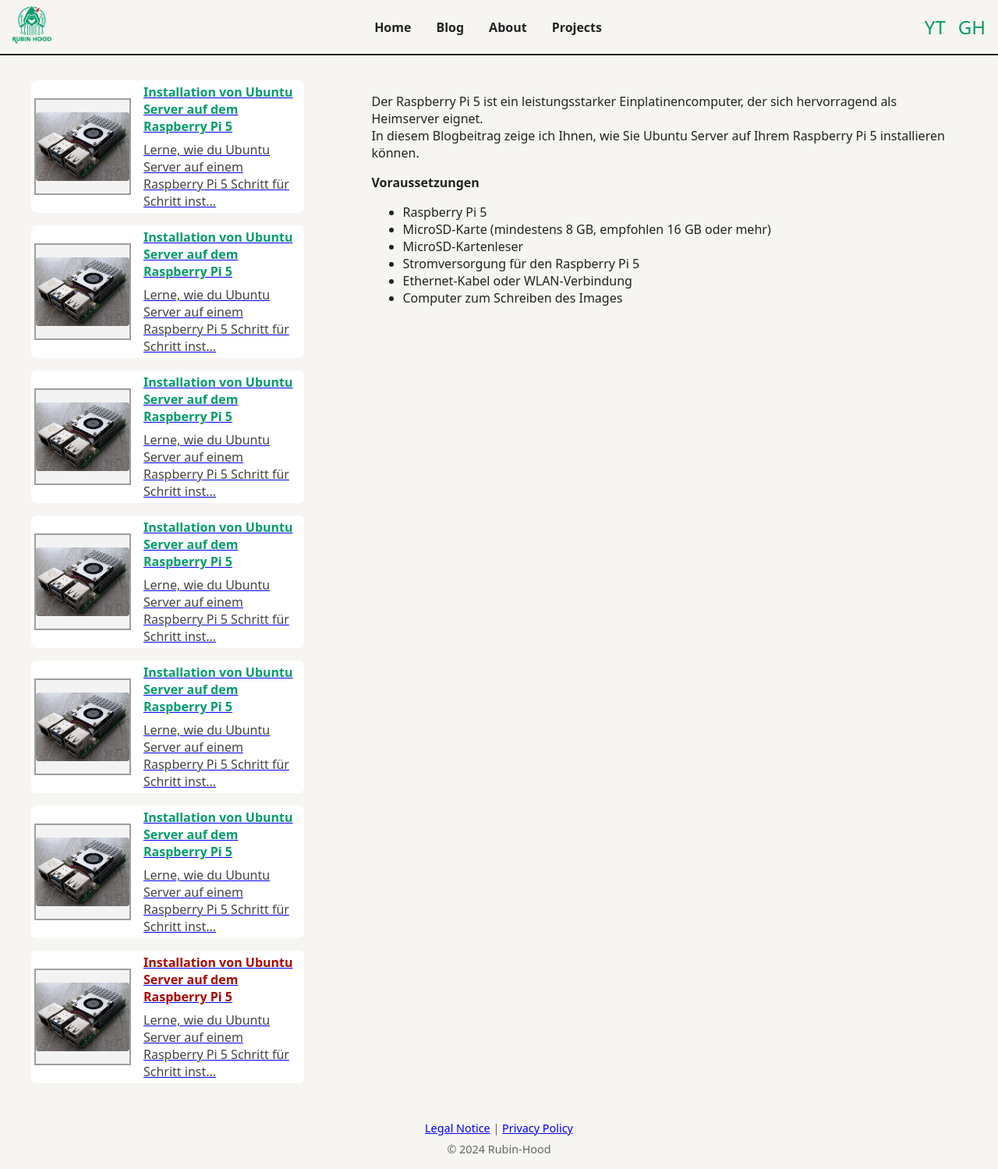
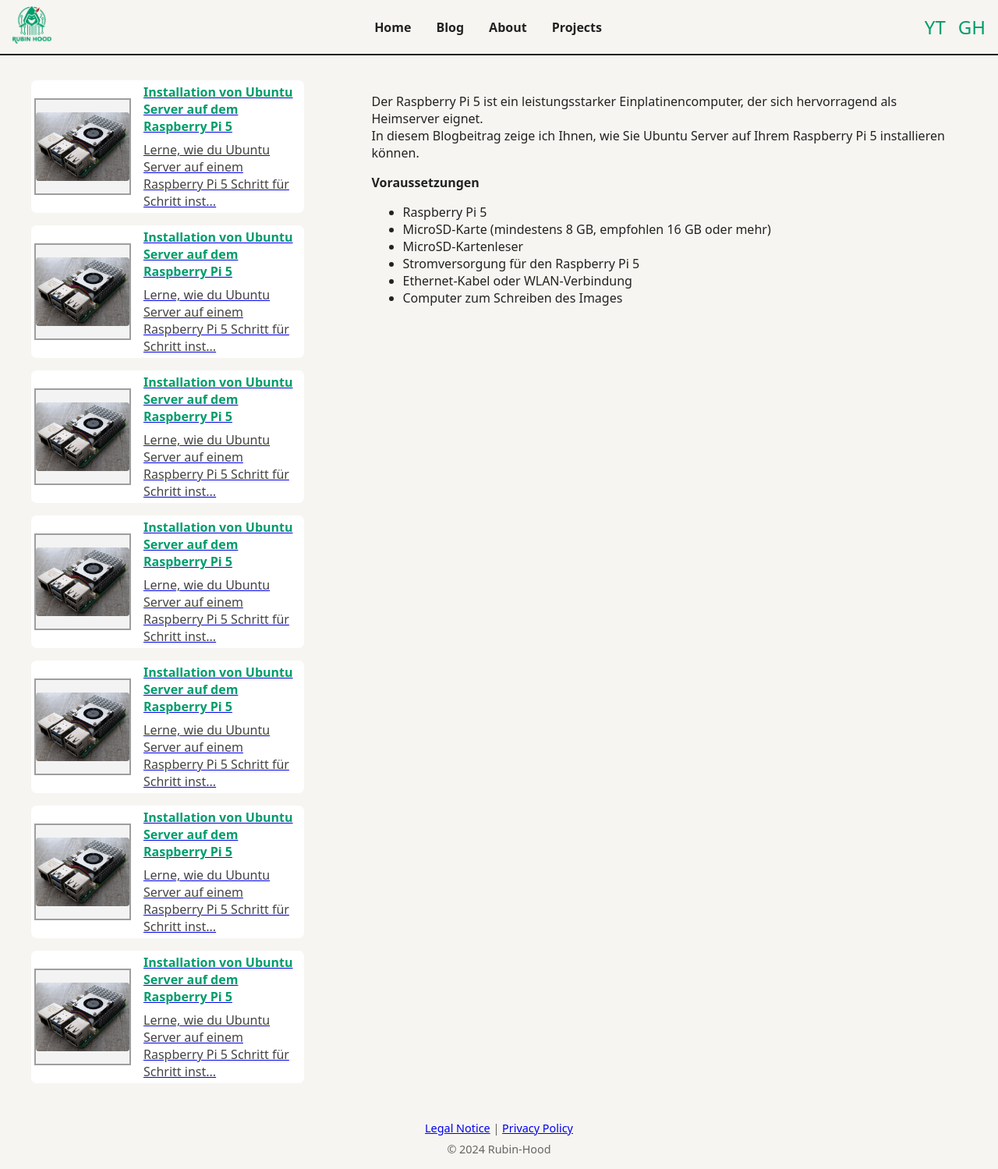
Before and after one commit to rubin-hood/rubinhood-blog, a Jekyll site: the page built from _posts/2024-06-01-beispiel.md, in a window 1280 px wide. Shown: the whole page at 78% size. Built offline with Jekyll 4.4.1, drawn with Linux system fonts in a browser that asks for light colours.

Commit message:
Update style.css

```diff
--- a/assets/css/style.css
+++ b/assets/css/style.css
@@ -161,10 +161,10 @@
 
 /* Markierung für aktiven Blog (Sidebar) */
 .blog-card.active {
-  border-color: #AA0600 !important;                /* Roter Rahmen */
+  border-color: #009C6C;                /* Roter Rahmen */
 }
 .blog-card.active .card-title {
-  color: #AA0600 !important;                       /* Titel in Rot */
+  color: #009C6C;                       /* Titel in Rot */
   font-weight: bold;                 /* Extra fett */
 }
 
```
